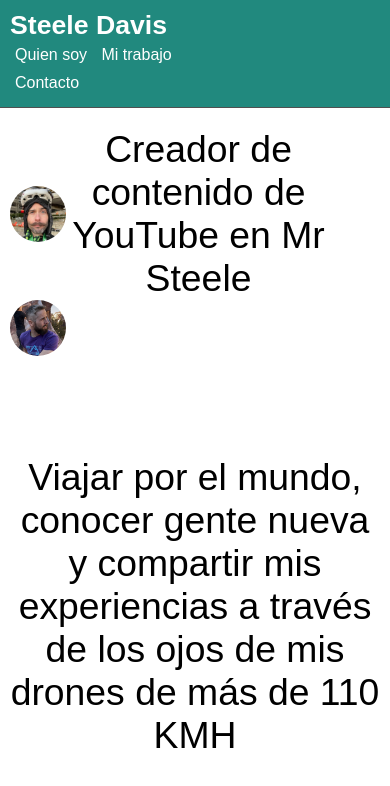
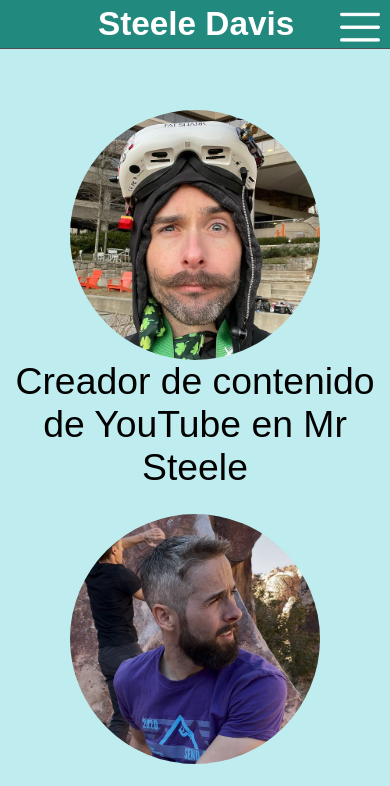
Before and after one commit to AlexisCabreraUTN/Integrador, a plain HTML site: page index.html in a window 390 px wide. Shown: the top 786 px of the page. Drawn offline with Linux system fonts and the light colour scheme; a web font is replaced by a local one.

Commit message:
Diseño responsivo
Cambios para hacer la pagina responsiva

```diff
--- a/css/estilos.css
+++ b/css/estilos.css
@@ -1,74 +1,88 @@
+@import url('https://fonts.googleapis.com/css2?family=KoHo:ital,wght@0,200;0,300;0,400;0,500;0,600;0,700;1,200;1,300;1,400;1,500;1,600;1,700&display=swap');
 *{
     margin: 0;
     padding: 0;
-    font-family: sans-serif;
+    font-family:'KoHo', sans-serif;
+}
+html{
+    background-color: #BFEDEF;
 }
 header{
+    display: flex;
+    width: auto;
     border-bottom: 1px solid rgb(80, 80, 80);
     background-color: #21897E;
-    padding: 10px;
+    padding: 5px;
 }
-
 .title{
     color: white;
     text-decoration: none;
-    font-size: 20pt;
+    font-size: 25pt;
     font-weight: bold;
-    margin-right: 50px;
-    display: inline-block;
-    vertical-align: middle;
+    margin-right: 2%;
 }
-nav{
-    display: inline-block;
-    vertical-align: middle;
-    display: inline-block;
-    width: 60%;
+nav ul{
+    display: flex;
+    align-items: center;
+    height: 100%;
 }
 nav ul li{
-    display: inline-block;
-    padding: 5px;
+    list-style: none;
+    padding: 5px 10px;
 }
 nav ul li a{
-    display: block;
-    width: 100%;
-    height: 100%;
+    font-size: 14pt;
     text-decoration: none;
     color: white;
 }
+.menuButton{
+    display: none;
+    position: absolute;
+    right: 20px;
+    top: 7px;
+    width: 40px;
+    cursor: pointer;
+}
 main{
-    margin:20px 10px 10px 10px;
+    padding: 10px;
 }
 #bloque1,#bloque2{
-    display: block;
-    width: 100%;
+    display: flex;
+    align-items: center;
+    margin-top: 25px;
 }
 #bloque1 img{
-    display: inline-block;
-    width: 15%;
-    vertical-align: middle;
+    flex: 1;
+    width: 100px;
     border-radius: 100%;
 }
 #bloque1 p{
-    display: inline-block;
-    width: 69.5%;
+    flex: 5;
     text-align: center;
-    vertical-align: middle;
     font-size: 28pt;
 }
 #bloque2 p{
     text-align: center;
-    margin-top:100px;
     font-size: 28pt;
 }
 #mainTrabajo p{
     font-size: 20pt;
     font-weight: bold;
-    margin-bottom: 20px;
+    margin: 5px;
+}
+#mainTrabajo section{
+    display: flex;
+    justify-content: space-around;
 }
 #mainTrabajo section img{
-    width: 23.9%;
-    height: 355px;
-    margin:10px;
+    flex: 1;
+    width: 100px;  /* Or whatever */
+    height: 400px; /* Or whatever */
+    margin: 5px;
+    border-radius: 2%;
+}
+#mainTrabajo section img:hover{
+    box-shadow: 1px 1px 6px black;
 }
 #mainContacto p{
     font-size: 20pt;
@@ -78,6 +92,7 @@
     margin-top: 20px;
 }
 #redesSociales li{
+    list-style: none;
     margin-top: 5px;
 }
 #redesSociales img{
--- /dev/null
+++ b/css/responsive.css
@@ -0,0 +1,56 @@
+@media screen and (max-width: 767px) {
+    #mainIndex img{
+        width: 250px;
+        margin-top: 25px;
+    }
+    #bloque1{
+        flex-direction:column;
+    }
+    header{
+        width: 100%;
+        position: fixed;
+        top:0;
+        justify-content: center;
+    }
+    main{
+        margin-top: 50px;
+    }
+    header nav{
+        display: none;
+    }
+    .menuButton{
+        display: block;
+    }
+    #mainTrabajo section{
+        flex-direction: column;
+    }
+    #mainTrabajo section img{
+        width: 90%;
+        margin: 10px auto;
+    }
+    #mainTrabajo p{
+        font-size: 17pt;
+    }
+    #mainContacto p{
+        font-size: 17pt;
+    }
+}
+@media screen and (min-width: 768px) and (max-width: 979px) {
+    #mainIndex img{
+        width: 250px;
+        margin-top: 25px;
+    }
+    #bloque1{
+        flex-direction:column;
+    }
+    #mainTrabajo section{
+        flex-direction: column;
+    }
+    #mainTrabajo section img{
+        width: 90%;
+        margin: 10px auto;
+    }
+    #mainTrabajo p{
+        font-size: 17pt;
+    }
+}
--- a/index.html
+++ b/index.html
@@ -2,7 +2,9 @@
 <html lang="es">
 <head>
     <meta charset="UTF-8">
+    <meta name="viewport" content="width=device-width,initial-scale=1">
     <link rel="stylesheet" href="css/estilos.css">
+    <link rel="stylesheet" href="css/responsive.css">
     <title>Steele Davis</title>
 </head>
 <body>
@@ -15,6 +17,7 @@
                 <li><a href="contacto.html">Contacto</a></li>
             </ul>
         </nav>
+        <img src="img/menu.png" alt="Menu" class='menuButton'>
     </header>
     <main id="mainIndex">
         <section id="bloque1">
```
Also changed, not shown: contacto.html (+3 -0 lines), trabajo.html (+3 -0 lines), img/menu.png (added).
